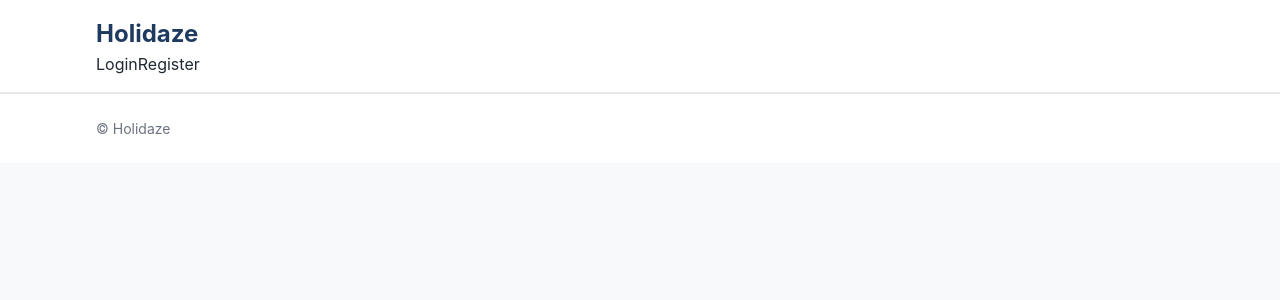
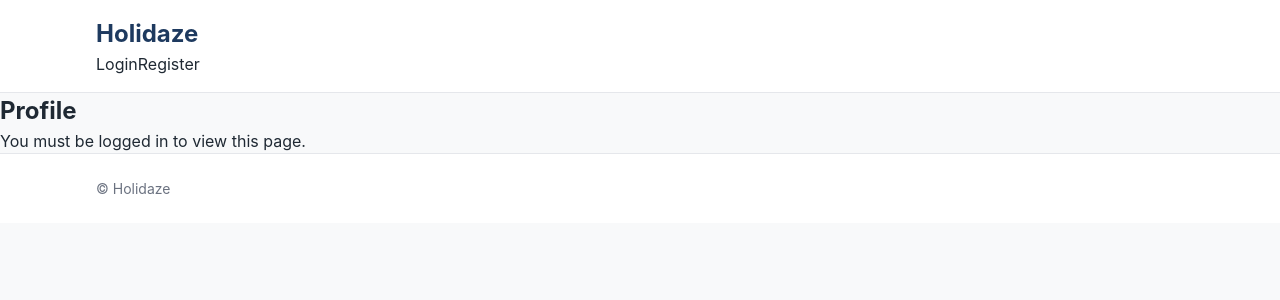
Before and after one commit to RaddishAI/projectExam2, a React (Vite) app: page /profile in a window 1280 px wide. Shown: the top 300 px of the page. Built offline with nearby package versions, Linux system fonts and the light colour scheme.

Commit message:
feat: setup profile page (#9)

```diff
--- a/src/App.tsx
+++ b/src/App.tsx
@@ -3,6 +3,7 @@ import MainLayout from "./layouts/MainLayout";
 import Home from "./pages/Home";
 import Login from "./pages/Login";
 import Register from "./pages/Register";
+import Profile from "./pages/Profile";
 
 function App() {
   return (
@@ -11,6 +12,7 @@ function App() {
         <Route path="/" element={<Home />} />
         <Route path="/login" element={<Login />} />
         <Route path="/register" element={<Register />} />
+        <Route path="/profile" element={<Profile />} />
       </Routes>
     </MainLayout>
   );
--- a/src/components/Header.tsx
+++ b/src/components/Header.tsx
@@ -19,11 +19,15 @@ function Header() {
         </Link>
 
         <nav>
-          {user ? (
-            <button type="button" onClick={handleLogout}>
-              Logout
-            </button>
-          ) : (
+        {user ? (
+  <>
+    <Link to="/profile">Profile</Link>
+
+    <button type="button" onClick={handleLogout}>
+      Logout
+    </button>
+  </>
+) : (
             <>
               <Link to="/login">Login</Link>
               <Link to="/register">Register</Link>
--- /dev/null
+++ b/src/pages/Profile.tsx
@@ -0,0 +1,40 @@
+import { getUser } from "../utils/authStorage";
+
+/**
+ * Profile page for the currently logged in user.
+ */
+function Profile() {
+  const user = getUser();
+
+  if (!user) {
+    return (
+      <main>
+        <h2>Profile</h2>
+        <p>You must be logged in to view this page.</p>
+      </main>
+    );
+  }
+
+  return (
+    <main>
+      <h2>Profile</h2>
+
+      {user.avatar?.url && (
+        <img
+          src={user.avatar.url}
+          alt={user.avatar.alt || `${user.name}'s avatar`}
+          width="120"
+          height="120"
+        />
+      )}
+
+<p>Name: {user.name}</p>
+<p>Email: {user.email}</p>
+<p>Venue Manager: {user.venueManager ? "Yes" : "No"}</p>
+
+{user.bio && <p>Bio: {user.bio}</p>}
+    </main>
+  );
+}
+
+export default Profile;
```
Also changed, not shown: src/utils/authStorage.ts (indentation only).
